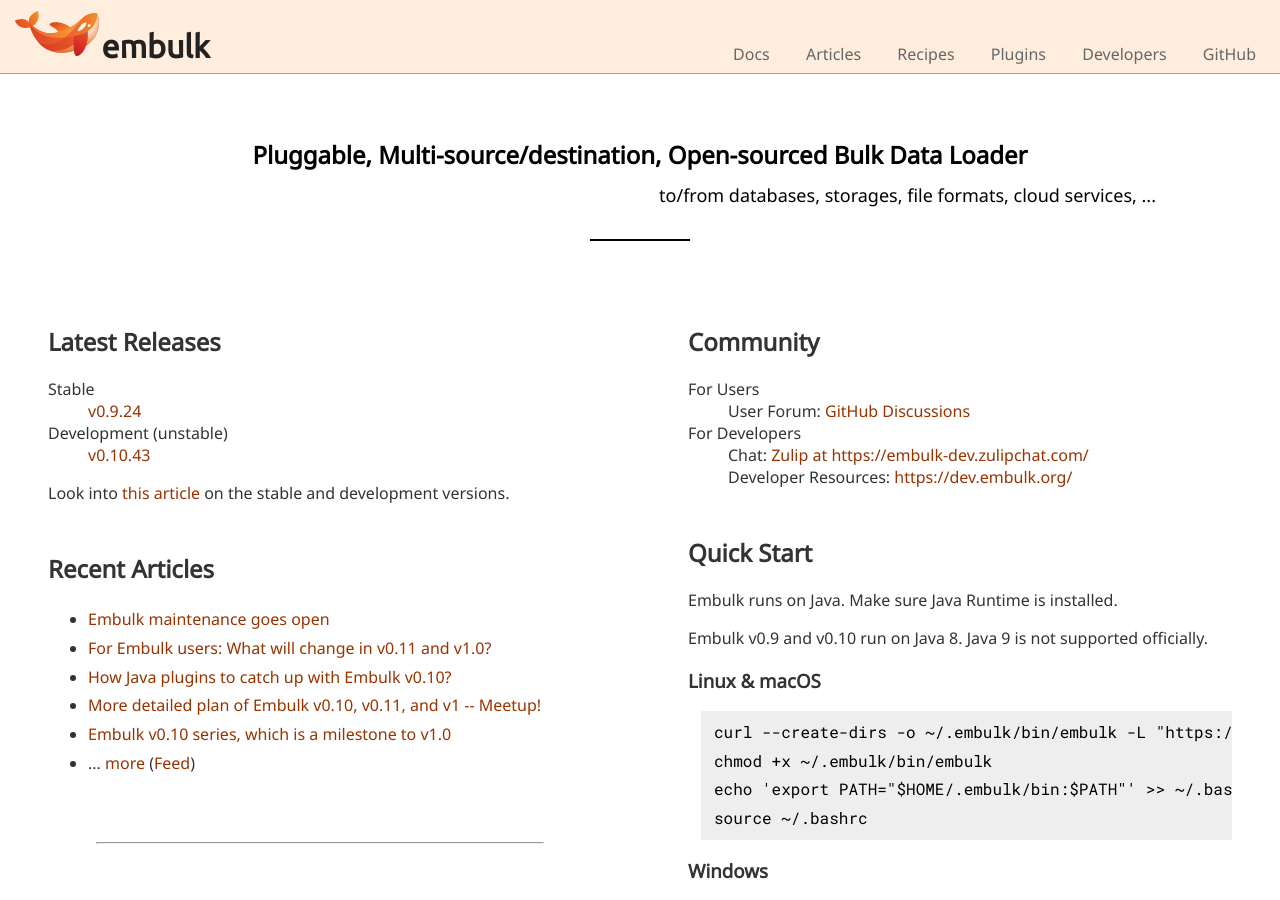
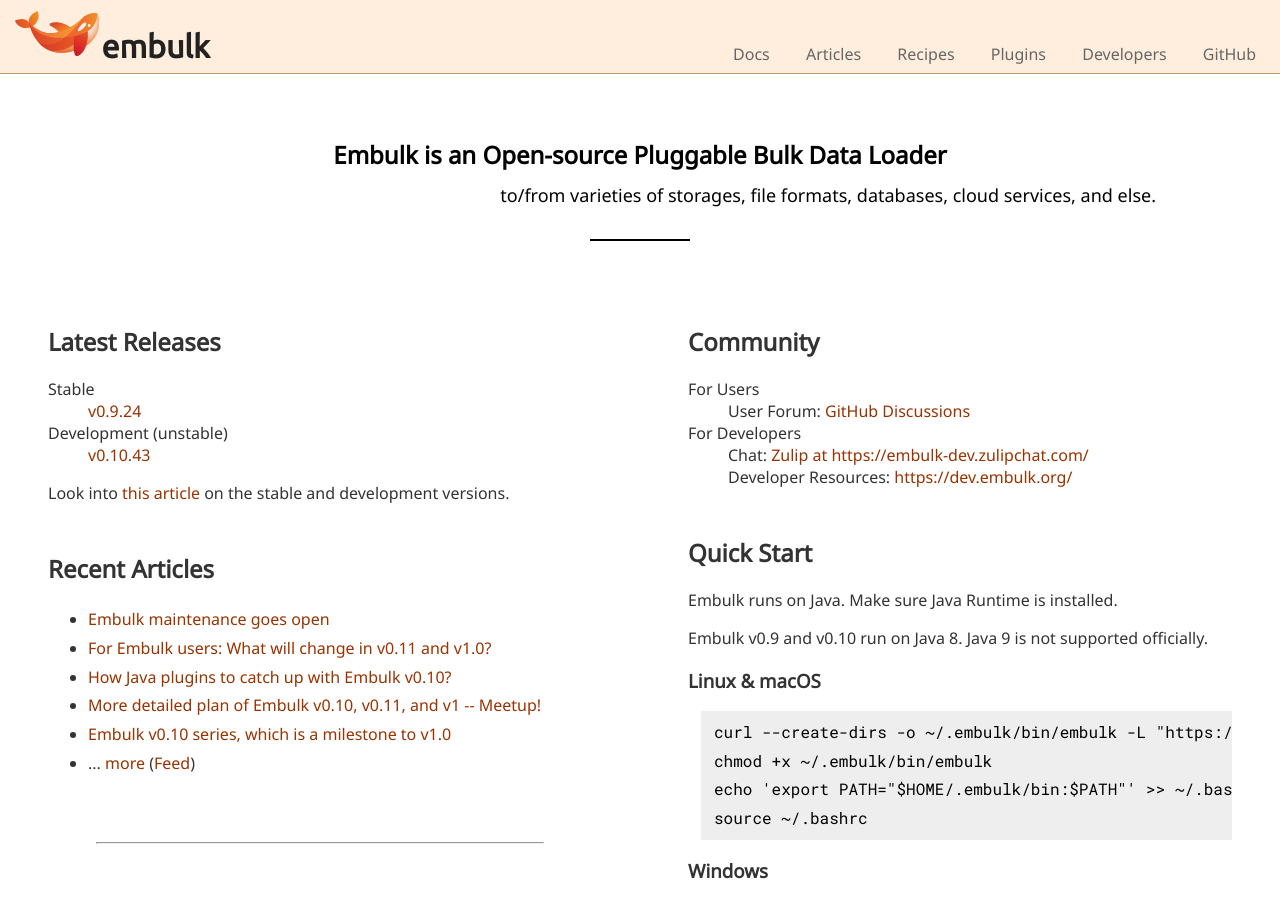
Before and after one commit to hiroyuki-sato/embulk.github.io, a Jekyll site: the page built from index.html, in a window 1280 px wide and 900 px high. Built offline with Jekyll 4.4.1, drawn with Linux system fonts in a browser that asks for light colours.

Commit message:
Update the introduction summary

```diff
--- a/index.html
+++ b/index.html
@@ -20,8 +20,8 @@
 <main>
 <section id="summary">
   <blockquote id="summary-block">
-    <div class="summary-main">Pluggable, Multi-source/destination, Open-sourced Bulk Data Loader</div>
-    <div class="summary-aside">to/from databases, storages, file formats, cloud services, ...</div>
+    <div class="summary-main">Embulk is an Open-source Pluggable Bulk Data Loader</div>
+    <div class="summary-aside">to/from varieties of storages, file formats, databases, cloud services, and else.</div>
   </blockquote>
   <hr/>
 </section>
```
